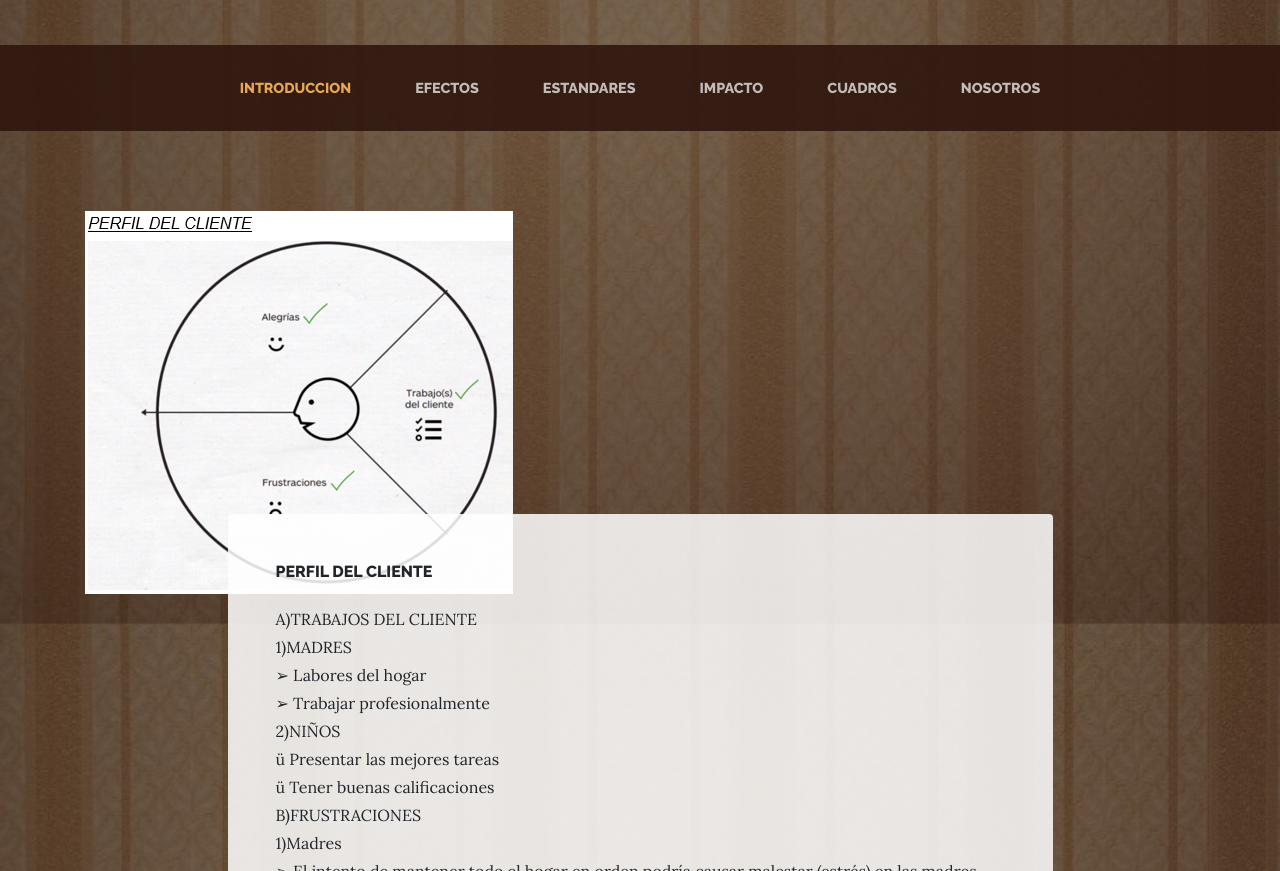
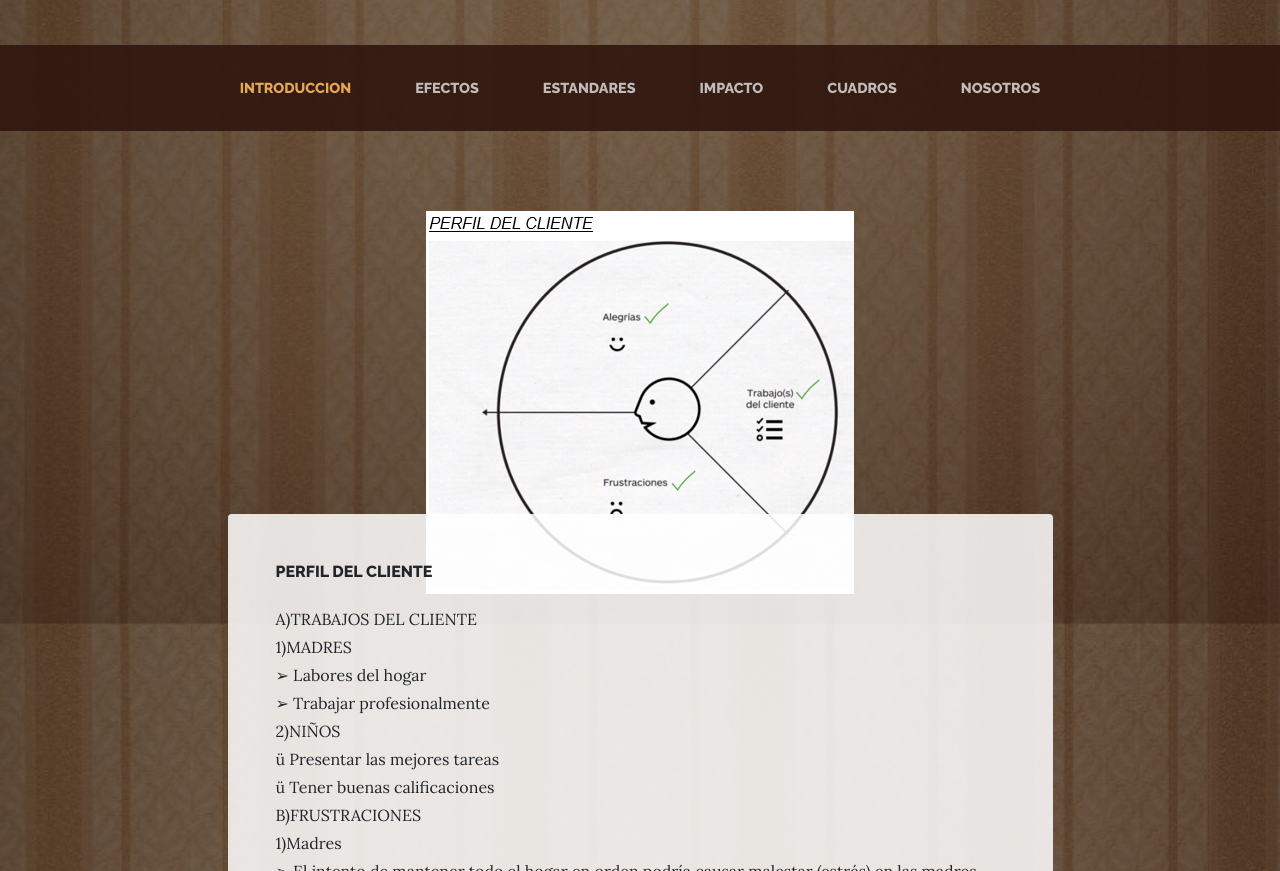
Before and after one commit to ChumbeEduardo/AnemiaGPi, a website: page cuadros.html in a window 1280 px wide. Shown: the part 229-1100 px from the top of the page. Drawn offline with Linux system fonts and the light colour scheme.

Commit message:
Update cuadros.html

```diff
--- a/cuadros.html
+++ b/cuadros.html
@@ -131,9 +131,9 @@
     <section class="page-section about-heading">
 
       <div class="container">
-
-        <img aling=center lass="img-fluid rounded about-heading-img mb-3 mb-lg-center" src="img/perfil.PNG" alt="">
-
+<center>
+        <img aling=center lass="img-fluid rounded about-heading-img mb-3 mb-lg-0" src="img/perfil.PNG" alt="">
+</center>
         <div class="about-heading-content">
 
           <div class="row">
```
